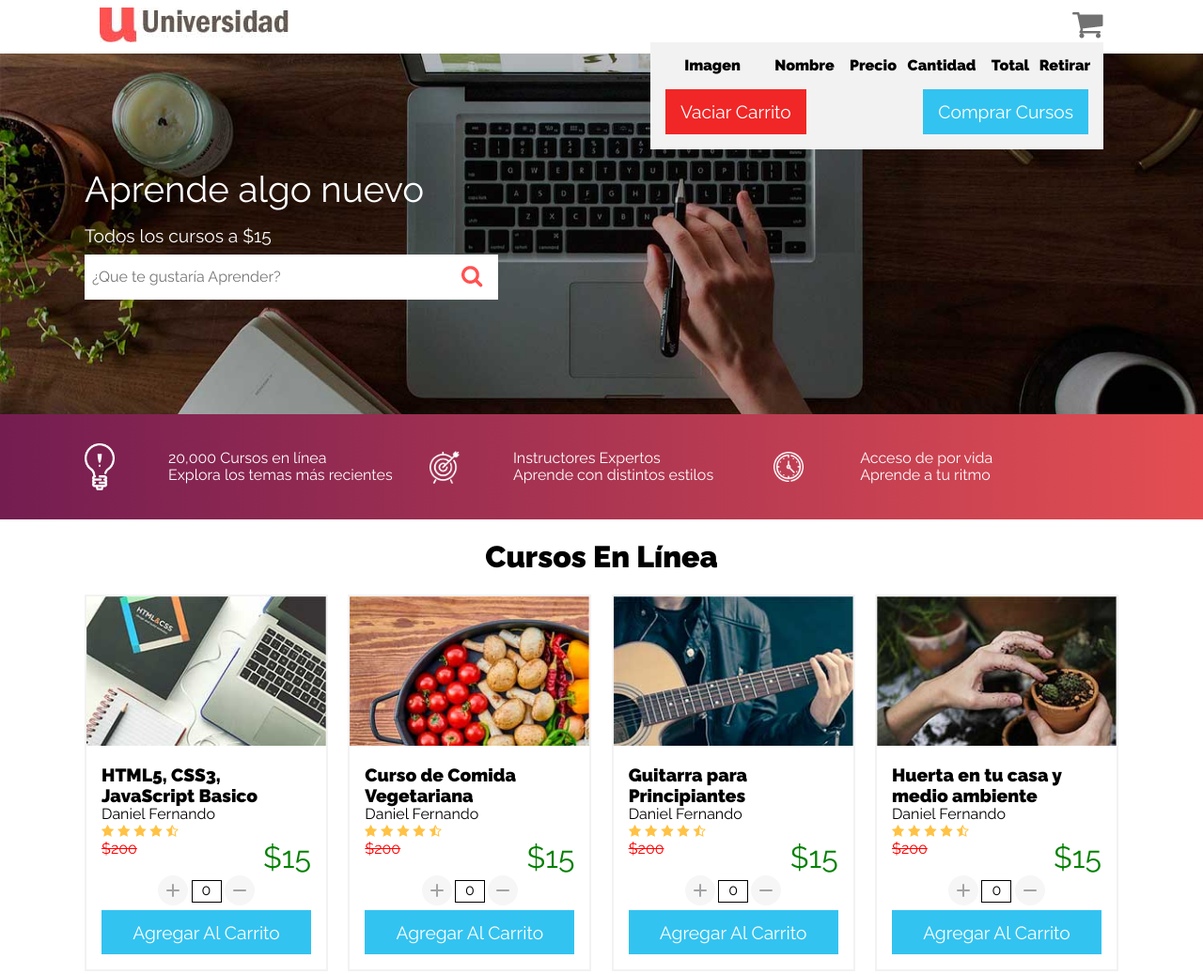
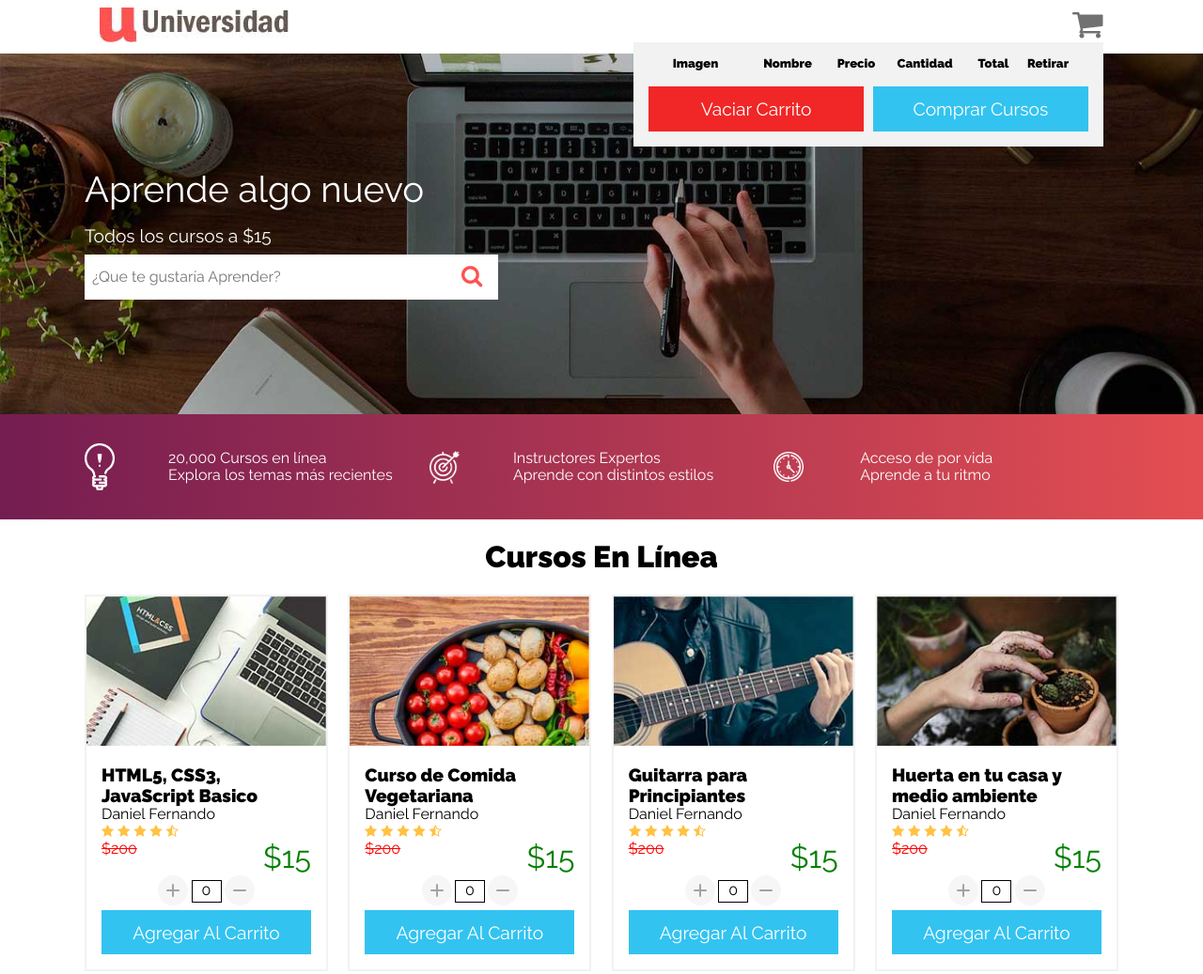
Before and after one commit to DanielFernandoYepezVelez/02-Proyecto-JavaScript-Venta-Cursos, a website: page public/index.html in a window 1280 px wide. Shown: the top 1037 px of the page at 94% size. Drawn offline with nearby package versions, Linux system fonts and the light colour scheme.

Commit message:
Proyecto Venta Cursos Finalizado

```diff
--- a/dev/scss/_01-Variables.scss
+++ b/dev/scss/_01-Variables.scss
@@ -12,7 +12,7 @@ $color_negro: #000000;
 
 /* FUENTES */
 
-$fuente_principal: 'Raleway',
+$fuente_principal: "Raleway",
 sans-serif;
 
 /* Variables Media Querys */
@@ -21,3 +21,4 @@ $iphone: 320px;
 $telefono: 480px;
 $tablet: 768px;
 $desktop: 1024px;
+$unoCarrito: 401px;
--- a/dev/scss/_02-Mixins.scss
+++ b/dev/scss/_02-Mixins.scss
@@ -10,16 +10,6 @@
 /* Bottoms */
 
 @mixin boton($background_color_mixin, $font_color_mixin) {
-    background-color: $background_color_mixin;
-    padding: 0.8rem 1rem;
-    display: block;
-    text-align: center;
-    text-decoration: none;
-    font-size: 1.2rem;
-    color: $font_color_mixin;
-}
-
-@mixin botonComprar($background_color_mixin, $font_color_mixin) {
     background-color: $background_color_mixin;
     padding: 0.8rem 1rem;
     display: block;
@@ -76,7 +66,7 @@
         color: $color_blanco;
         text-decoration: none;
         font-size: 1.4rem;
-        margin-bottom: .5rem;
+        margin-bottom: 0.5rem;
     }
 }
 
@@ -126,3 +116,12 @@ SIGUIENTE SYNTAX:
         @content;
     }
 }
+
+
+/* Carrito Despues De 400 */
+
+@mixin primerCarrito {
+    @media only screen and (min-width: #{$unoCarrito}) {
+        @content;
+    }
+}
--- a/dev/scss/_05-HeaderStyles.scss
+++ b/dev/scss/_05-HeaderStyles.scss
@@ -9,27 +9,44 @@
 
 // Ampersan para evitar espacios en blanco
 .carrito-compras {
+    margin: 0;
     position: relative;
+    cursor: pointer;
+    @include primerCarrito() {
+        margin: 0 0.2rem;
+    }
+    @include telefono() {
+        margin: 0 0.5rem;
+    }
+    @include tablet() {
         margin: 0 1rem;
-    cursor: pointer;
+    }
     /* &:hover */
     .contenido.oculto {
+        padding: 1px;
+        min-width: 320px;
         display: block;
         position: absolute;
         z-index: 1; // Funciona
         right: 0;
         background-color: $color_gris;
+        @include primerCarrito() {
+            width: 350px;
+            padding: 0.5rem;
+        }
+        @include telefono() {
+            width: 390px;
+            padding: 0.5rem;
+        }
+        @include tablet() {
+            width: 500px;
             padding: 1rem;
-        max-width: /* 400px */
-        auto;
+        }
         img {
             max-width: 150px;
         }
         .boton {
             @include boton($color_principal, $color_blanco);
-        }
-        .botonComprar {
-            @include botonComprar($color_principal, $color_blanco);
         }
     }
 }
@@ -41,33 +58,56 @@
 
 /* Funcionalidad Carrito Compras */
 
-
-/* .contenedor-lista-carrito {
+.parte-titulos,
+.dom-dinamico {
+    width: 100%;
     display: grid;
-    grid-template-columns: repeat(6, 1fr);
-    grid-template-rows: auto auto;
+    grid-template-columns: 50px 50px 50px 50px 50px 50px;
+    grid-row-gap: 0.5rem;
+    grid-column-gap: 0.2rem;
+    justify-items: center;
+    align-items: center;
+    margin-bottom: 0.5rem;
+    p {
+        width: 100%;
+        font-weight: normal;
+        font-size: 12px;
+        text-align: center;
+        @include telefono() {
+            font-size: 13px;
+        }
+    }
+    @include telefono() {
+        grid-template-columns: 90px 50px 40px 60px 40px 40px;
         grid-gap: 0.5rem;
         justify-items: center;
         align-items: center;
-} */
-
-.parte-titulos,
-.dom-dinamico {
-    display: grid;
+    }
+    @include tablet() {
         grid-template-columns: 100px 80px 50px 80px 50px 50px;
         grid-gap: 0.5rem;
         justify-items: center;
         align-items: center;
-    margin-bottom: 0.5rem;
+    }
     .img-carrito {
+        width: 50px;
+        @include telefono() {
+            width: 80px;
+        }
+        @include tablet() {
             width: 98px;
+        }
     }
     .precio-individual {
         font-weight: bold;
     }
     .container-spinner {
+        grid-column: 3 / 5;
+        grid-row: 3 / 5;
+        @include telefono() {
             grid-column: 3 / 4;
             grid-row: 2 / 4;
+        }
     }
     .container-mensaje {
         grid-column: 1 / -1;
@@ -90,23 +130,57 @@
 }
 
 .curso-individual {
+    // width: 50% !important;
     background-color: rgb(241, 38, 38);
     border-radius: 100%;
     color: $color_blanco;
     padding: 0.5rem;
+    @include telefono() {
+        width: 100%;
+    }
 }
 
 .btn-container {
     display: flex;
+    justify-content: space-around;
+    margin-top: 0.5rem;
+    @include telefono() {
         justify-content: space-between;
-    margin-top: 0.5rem;
+    }
     #btn-uno {
-        background-color: rgb(241, 38, 38);
-        padding: 0.8rem 1rem;
+        width: 49%;
+        height: 20%;
+        padding: 1rem 0;
         display: block;
         text-align: center;
         text-decoration: none;
+        color: $color_blanco;
+        background-color: rgb(241, 38, 38);
+        @include telefono() {
+            font-size: 0.8rem;
+            padding: 0.8rem 0.5rem;
+        }
+        @include tablet() {
             font-size: 1.2rem;
-        color: $color_blanco;
+            padding: 0.8rem 1rem;
         }
     }
+    .botonComprar {
+        width: 49%;
+        height: 20%;
+        padding: 1rem 0;
+        display: block;
+        text-align: center;
+        text-decoration: none;
+        color: $color_blanco;
+        background-color: $color_principal;
+        @include telefono() {
+            font-size: 0.8rem;
+            padding: 0.8rem 0.5rem;
+        }
+        @include tablet() {
+            font-size: 1.2rem;
+            padding: 0.8rem 1rem;
+        }
+    }
+}
```
Also changed, not shown: public/css/app.css. Lines whose indentation alone changed are shown as unchanged.
